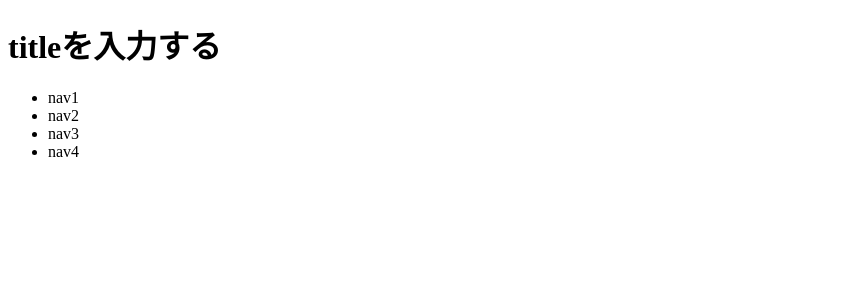
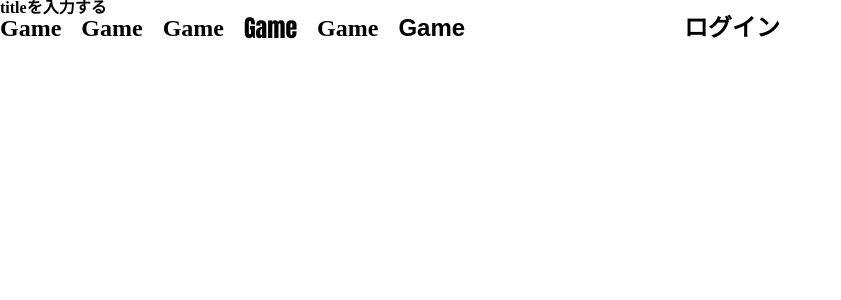
Before and after one commit to green-ka/camp_test4, a PHP site: page / in a window 1280 px wide. Shown: the top 300 px of the page, without its empty margins (0-841 px from the left). Run offline with PHP 8.4, Linux system fonts and the light colour scheme.

Commit message:
cssのテスト

```diff
--- a/css/style.css
+++ b/css/style.css
@@ -1 +1,37 @@
 @charset "utf-8";
+body {
+  width: 800px;
+  font-weight: bold;
+}
+ul {
+  display: -webkit-flex;
+  display: flex;
+}
+
+.login {
+  margin-left: auto;
+}
+
+li {
+  font-size: 24px;
+  margin-right: 20px;
+}
+
+.a {
+  font-family: "Segoe UI Symbol";
+}
+.b {
+  font-family: "Segoe UI Black";
+}
+.c {
+  font-family: "Segoe Script";
+}
+.d {
+  font-family: "Impact";
+}
+.e {
+  font-family: "Gabriola";
+}
+.f {
+  font-family: sans-serif;
+}
--- a/index.php
+++ b/index.php
@@ -4,19 +4,25 @@
     <meta charset="UTF-8" />
     <meta name="viewport" content="width=device-width, initial-scale=1.0" />
     <title>Document</title>
+    <link href="css/reset.css" rel="stylesheet">
+    <link href="css/style.css" rel="stylesheet">
   </head>
   <body>
     <!-- ヘッダー -->
     <header>
       <!-- タイトルを入力する -->
       <h1>titleを入力する</h1>
+
       <!-- ナビゲーション 4項目程度 -->
       <nav>
         <ul>
-          <li>nav1</li>
-          <li>nav2</li>
-          <li>nav3</li>
-          <li>nav4</li>
+          <li class="a">Game</li>
+          <li class="b">Game</li>
+          <li class="c">Game</li>
+          <li class="d">Game</li>
+          <li class="e">Game</li>
+          <li class="f">Game</li>
+          <li class="login">ログイン</li>
         </ul>
       </nav>
     </header>
```
